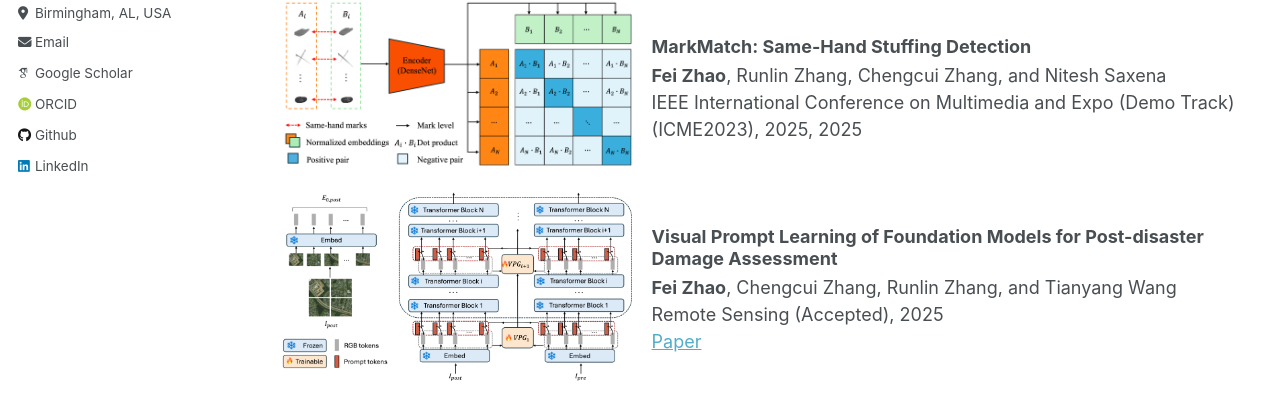
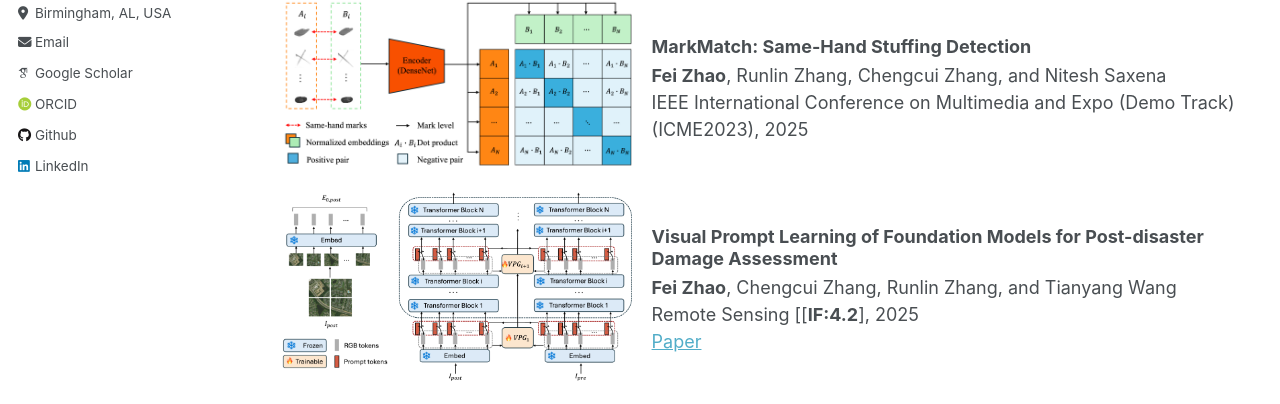
Before and after one commit to feizhao19/feizhao19.github.io, a Jekyll site: the page built from _pages/publications.md, in a window 1280 px wide and 900 px high. Shown: the part 360-764 px from the top of the window. Built offline with Jekyll 4.4.1, drawn with Linux system fonts in a browser that asks for light colours; some web fonts are replaced.

Commit message:
update impact factors

```diff
--- a/_publications/demo.md
+++ b/_publications/demo.md
@@ -5,7 +5,7 @@ permalink: /publication/demo
 authors:  '<strong>Fei Zhao</strong>, Runlin Zhang, Chengcui Zhang, and Nitesh Saxena'
 year: 2025
 date: 2025-05-04
-venue: 'IEEE International Conference on Multimedia and Expo (Demo Track) (ICME2023),  2025'
+venue: 'IEEE International Conference on Multimedia and Expo (Demo Track) (ICME2023)'
 header:
   teaser: "arch_encoder.png"
 ---
--- a/_publications/prompt.md
+++ b/_publications/prompt.md
@@ -5,7 +5,7 @@ permalink: /publication/prompt
 authors:  '<strong>Fei Zhao</strong>, Chengcui Zhang, Runlin Zhang, and Tianyang Wang'
 year: 2025
 date: 2025-01-02
-venue: 'Remote Sensing (Accepted)'
+venue: 'Remote Sensing [[<strong>IF:4.2</strong>]'
 paperurl: 'https://www.mdpi.com/2072-4292/17/10/1664'
 header:
   teaser: "prompt.png"
```
